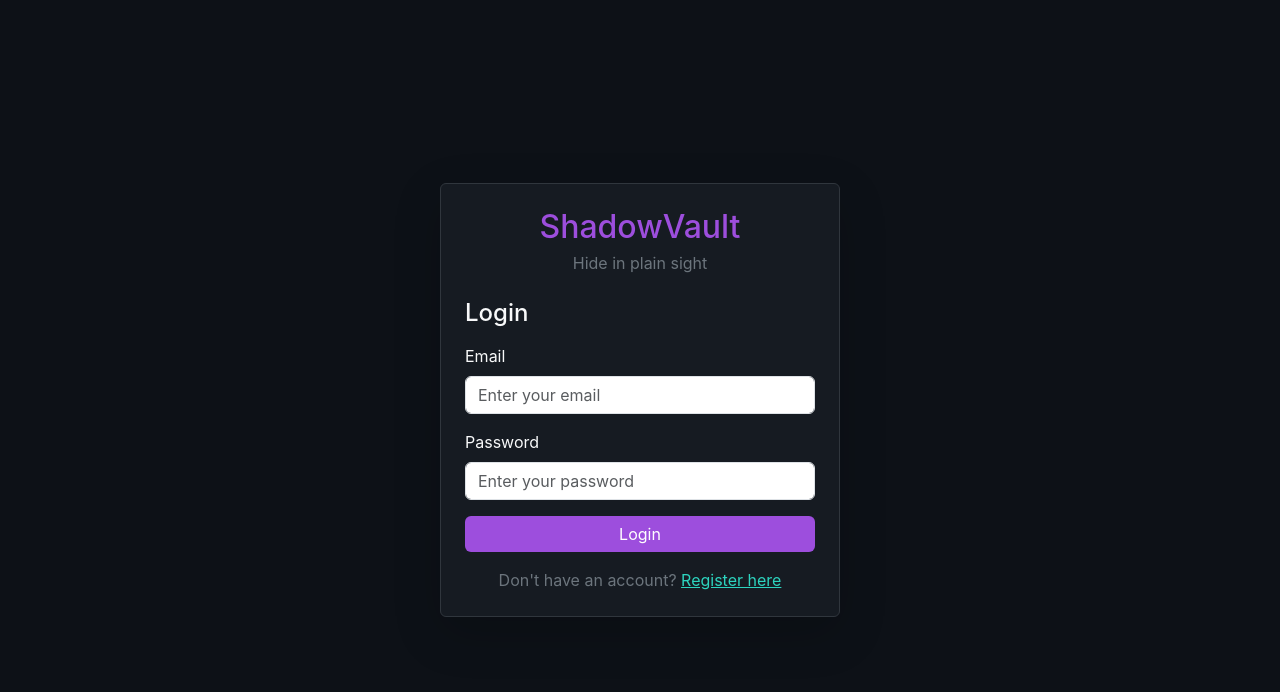
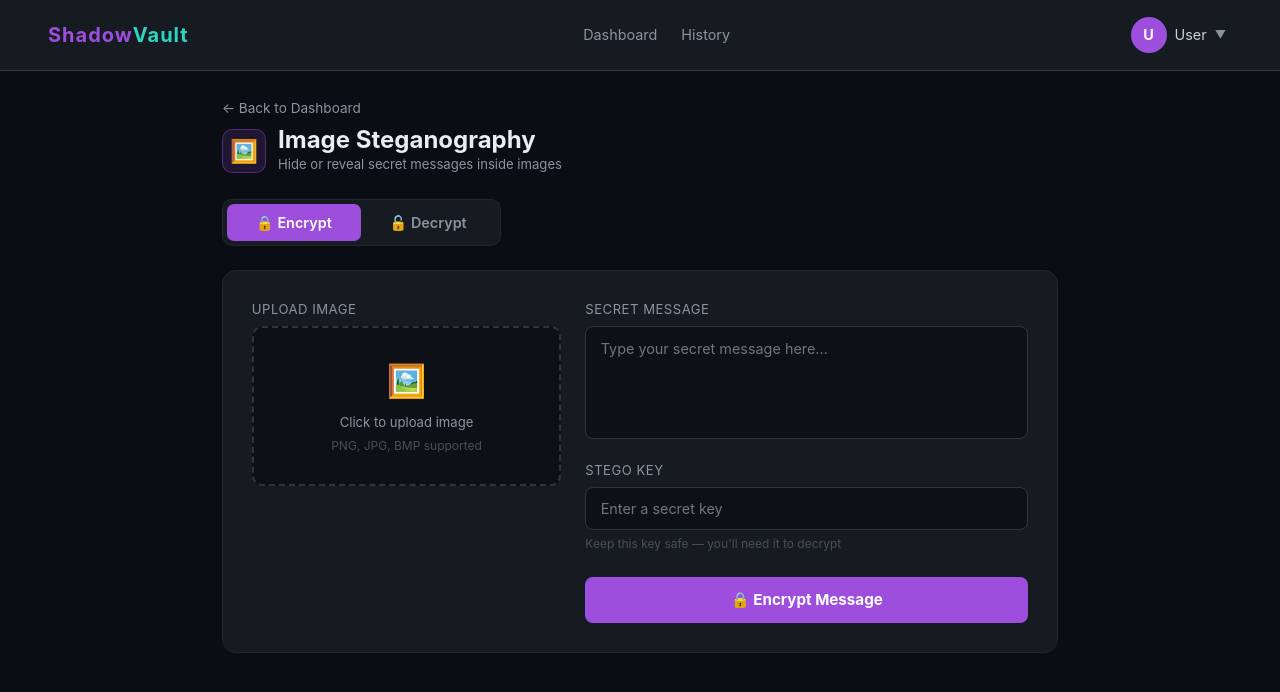
Before and after one commit to Kunta-srinitha-reddy/-shadowvault, a React (Vite) app: page /#/image-stego in a window 1280 px wide. Before the commit this address led to /#/login. Shown: the top 692 px of the page. Built offline with nearby package versions, Linux system fonts and the light colour scheme.

Commit message:
Add Image Steganography page with encrypt decrypt tabs

```diff
--- a/src/pages/ImageStegoPage.jsx
+++ b/src/pages/ImageStegoPage.jsx
@@ -31,11 +31,11 @@ const ImageStegoPage = () => {
   const [decError, setDecError] = useState('');
 
   // Redirect to login if no token
-  useEffect(() => {
-    if (!localStorage.getItem('token')) {
-      navigate('/login');
-    }
-  }, [navigate]);
+  //useEffect(() => {
+   // if (!localStorage.getItem('token')) {
+    //  navigate('/login');
+   // }
+  //}, [navigate]);
 
   // Handle encrypt image preview
   const handleEncImageChange = (e) => {
@@ -69,6 +69,16 @@ const ImageStegoPage = () => {
     setEncSuccess(false);
     setStegoBlob(null);
 
+    // ===== TEMPORARY: fake success for UI testing =====
+    setTimeout(() => {
+      const fakeBlob = new Blob(['fake image data'], { type: 'image/png' });
+      setStegoBlob(fakeBlob);
+      setEncSuccess(true);
+      setEncLoading(false);
+    }, 1500);
+    return;
+    // ===== END TEMPORARY =====
+
     try {
       const formData = new FormData();
       formData.append('image', encImage);
@@ -94,7 +104,6 @@ const ImageStegoPage = () => {
       setEncLoading(false);
     }
   };
-
   // Download stego image
   const handleDownload = () => {
     if (!stegoBlob) return;
```
